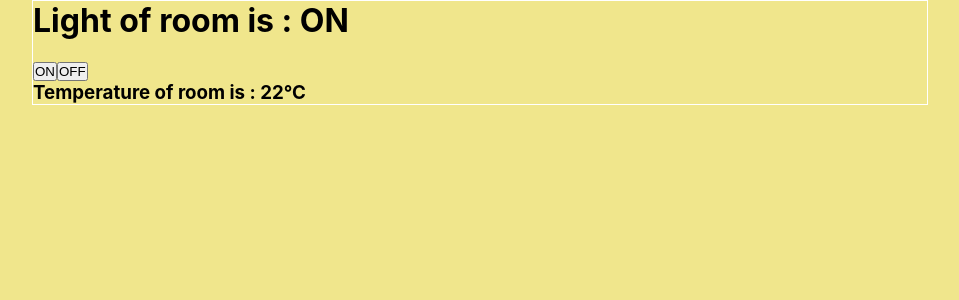
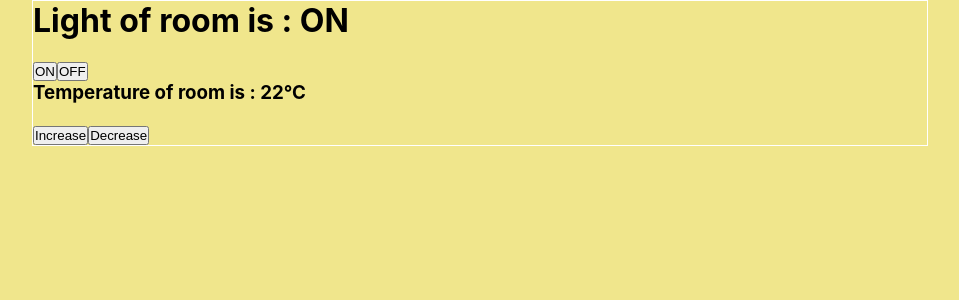
Before and after one commit to samadakram/Bootcamp2020-Class-, a React (Create React App) app: page / in a window 1280 px wide. Shown: the top 300 px of the page, without its empty margins (160-1119 px from the left). Built offline with nearby package versions, Linux system fonts and the light colour scheme.

Commit message:
Update App.js
Added two more Button below Temperature named increase and Decrease. Increase button increase temperature and Decrease button decrease temperature by 1 degree

```diff
--- a/src/App.js
+++ b/src/App.js
@@ -18,6 +18,9 @@ function App(){
           <button onClick={()=> setOn(false)}>OFF</button>
           <br/>
           <h3>Temperature of room is : {isTemp}°C </h3>
+          <br/>
+          <button onClick={()=> setTemp(++isTemp)}>Increase</button>
+          <button onClick={()=> setTemp(--isTemp)}>Decrease</button>
         </div>
     </div>
   );
```
